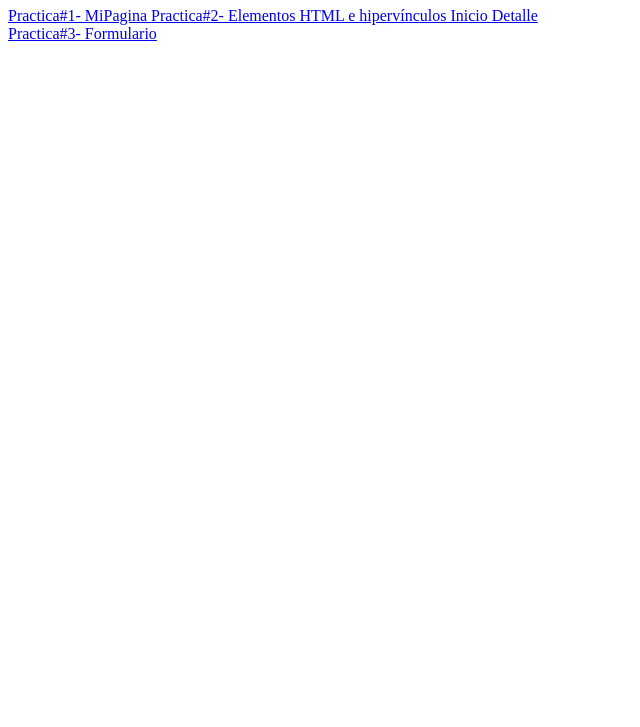
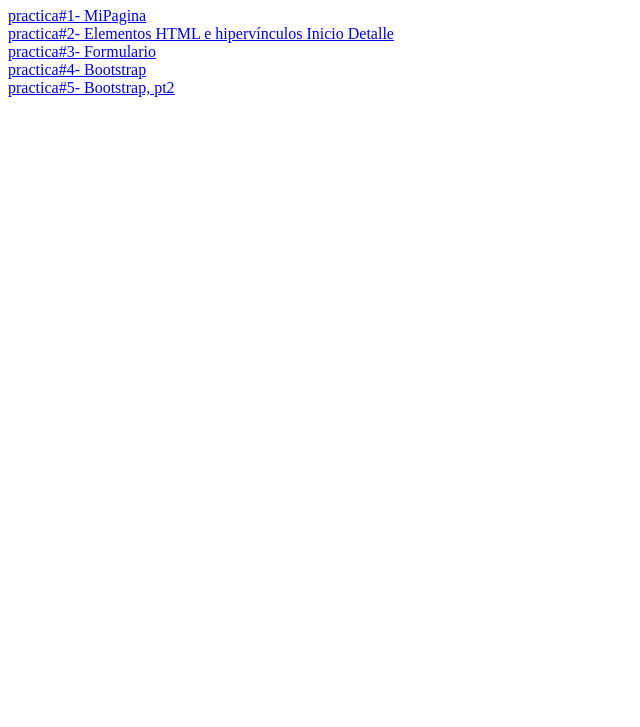
Before and after one commit to MiniPoderoso/MiniPoderoso.github.io, a plain HTML site: page index/index.html in a window 1280 px wide. Shown: the part 73-800 px from the top of the page, without its empty margins (0-640 px from the left). Drawn offline with Linux system fonts and the light colour scheme.

Commit message:
Add files via upload

```diff
--- a/index/index.html
+++ b/index/index.html
@@ -10,10 +10,15 @@
 
 	<h1>Listado de Practicas:</h1>
 
-	<a href="https://minipoderoso.github.io/pracica1MiPagina.html">Practica#1- MiPagina </a>
-	<a href="https://minipoderoso.github.io/practica2/practica2.html">Practica#2- Elementos HTML e hipervínculos
+	<a href="https://minipoderoso.github.io/pracica1MiPagina.html">practica#1- MiPagina </a>
+	<br>
+	<a href="https://minipoderoso.github.io/practica2/practica2.html">practica#2- Elementos HTML e hipervínculos
 	Inicio Detalle</a>
 	<br>
-	<a href="https://minipoderoso.github.io/practica3Formularios.html">Practica#3- Formulario </a>
+	<a href="https://minipoderoso.github.io/practica3Formularios.html">practica#3- Formulario </a>
+	<br>
+	<a href="https://minipoderoso.github.io/practica4Bootstrap/practica4-bootstrap.html">practica#4- Bootstrap </a>
+	<br>
+	<a href="MiniPoderoso.github.io/practica5Bootstrap, pt2/practica5-bootstrap, pt2.html">practica#5- Bootstrap, pt2 </a>
 </body>
 </html>
```
